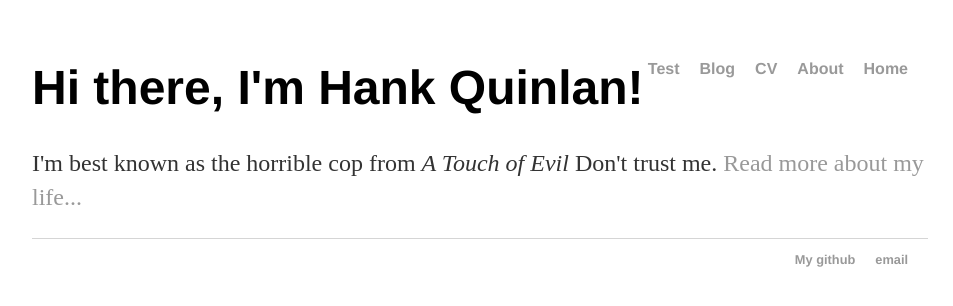
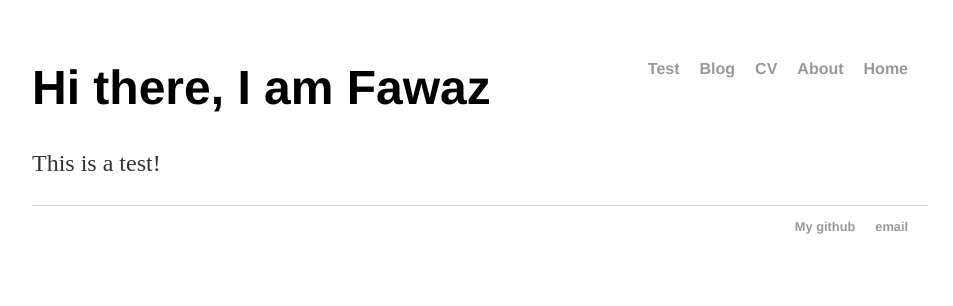
Before and after one commit to fawaz-dabbaghieh/fawaz-dabbaghieh.github.io, a Jekyll site: the page built from index.html, in a window 1280 px wide. Shown: the top 306 px of the page, without its empty margins (160-1113 px from the left). Built offline with Jekyll 4.4.1, drawn with Linux system fonts in a browser that asks for light colours.

Commit message:
Update index.html

```diff
--- a/index.html
+++ b/index.html
@@ -3,6 +3,6 @@ layout: default
 title: Welcome!
 ---
 <div class="blurb">
-	<h1>Hi there, I'm Hank Quinlan!</h1>
-	<p>I'm best known as the horrible cop from <em>A Touch of Evil</em> Don't trust me. <a href="/about">Read more about my life...</a></p>
+	<h1>Hi there, I am Fawaz</h1>
+	<p>This is a test!</a></p>
 </div><!-- /.blurb -->
```
